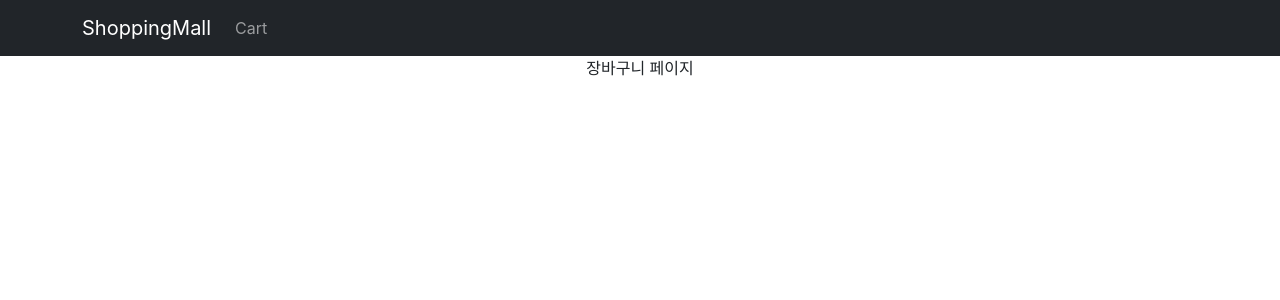
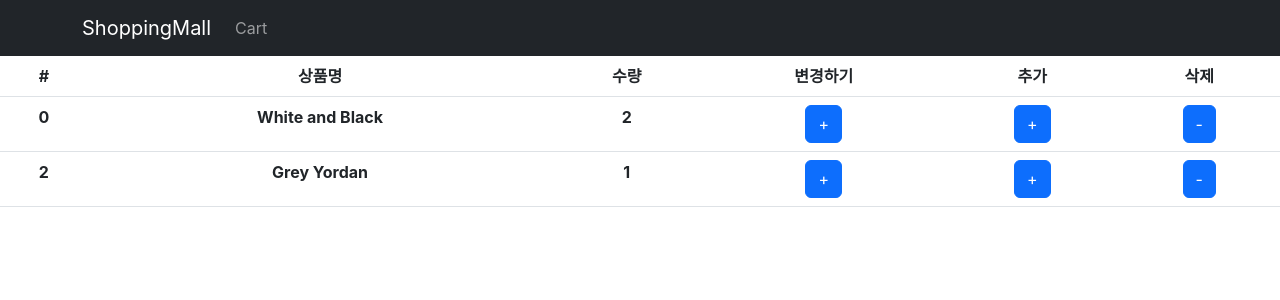
Before and after one commit to lsj0202/Hooks, a React (Create React App) app: page /Cart in a window 1280 px wide. Shown: the top 300 px of the page. Built offline with nearby package versions, Linux system fonts and the light colour scheme.

Commit message:
feat: add Item, remove Item

```diff
--- a/package.json
+++ b/package.json
@@ -3,6 +3,7 @@
   "version": "0.1.0",
   "private": true,
   "dependencies": {
+    "@reduxjs/toolkit": "^1.9.5",
     "@testing-library/jest-dom": "^5.16.5",
     "@testing-library/react": "^13.4.0",
     "@testing-library/user-event": "^13.5.0",
@@ -11,6 +12,7 @@
     "react": "^18.2.0",
     "react-bootstrap": "^2.8.0",
     "react-dom": "^18.2.0",
+    "react-redux": "^8.1.1",
     "react-router-dom": "^6.14.1",
     "react-scripts": "5.0.1",
     "recoil": "^0.7.7",
--- a/src/App.css
+++ b/src/App.css
@@ -43,3 +43,12 @@
     transform: rotate(360deg);
   }
 }
+
+.start{
+  opacity: 0;
+}
+
+.end{
+  opacity: 1;
+  transition: 0.5s ease-in-out;
+}
--- a/src/App.jsx
+++ b/src/App.jsx
@@ -3,6 +3,7 @@ import Header from './components/Header'
 import MainItems from './pages/MainItems'
 import MainSlide from './pages/MainImg'
 import Detail from './pages/Detail'
+import Cart from './pages/Cart'
 import { BrowserRouter, Routes, Route } from 'react-router-dom'
 import React from 'react';
 import {
@@ -26,7 +27,7 @@ function App() {
             </>
           } />
           <Route path='/Cart' element={
-            <div>장바구니 페이지</div>
+            <Cart />
           } />
           <Route path='/detail/:id' element={<Detail />} /> {/* useParams에서 추출 하고자 하는 값은 url 과 같아야한다.*/}
         </Routes>
--- a/src/index.js
+++ b/src/index.js
@@ -2,8 +2,12 @@ import React from 'react';
 import ReactDOM from 'react-dom/client';
 import './index.css';
 import App from './App';
+import { Provider } from "react-redux";
+import store from './store.js'
 
 const root = ReactDOM.createRoot(document.getElementById('root'));
 root.render(
-  <App />
+  <Provider store={store}>
+    <App />
+  </Provider>
 );
--- /dev/null
+++ b/src/pages/Cart.jsx
@@ -0,0 +1,54 @@
+import { Table } from "react-bootstrap";
+import { useDispatch, useSelector } from "react-redux";
+import Button from 'react-bootstrap/Button';
+import { incrementCount, addItem, removeItem} from "../store";
+
+const Cart = () => {
+  const user = useSelector((state) => state.user);
+  const dispatch = useDispatch()
+
+  console.log(user);
+
+  return (
+    <Table>
+      <thead>
+        <tr>
+          <th>#</th>
+          <th>상품명</th>
+          <th>수량</th>
+          <th>변경하기</th>
+          <th>추가</th>
+          <th>삭제</th>
+        </tr>
+      </thead>
+      <tbody>
+        {user.map((ele) => {
+          return (
+            <tr key={ele.id}>
+              <th>{ele.id}</th>
+              <th>{ele.name}</th>
+              <th>{ele.count}</th>
+              <th>
+                <Button onClick={() => {
+                  dispatch(incrementCount(ele.id))
+                }}>+</Button>
+              </th>
+              <th>
+                <Button onClick={() => {
+                  dispatch(addItem({id: 3, name: 'Jordan dunk', count: 0}));
+                }}>+</Button>
+              </th>
+              <th>
+                <Button onClick={() => {
+                  dispatch(removeItem(ele.id));
+                }}>-</Button>
+              </th>
+            </tr>
+          )
+        })}
+      </tbody>
+    </Table>
+  );
+};
+
+export default Cart;
--- a/src/pages/Detail.jsx
+++ b/src/pages/Detail.jsx
@@ -3,35 +3,96 @@ import { useParams } from 'react-router-dom';
 import Alert from 'react-bootstrap/Alert';
 import { useRecoilState, useRecoilValue } from 'recoil';
 import { dataState } from '../recoil/data';
+import Nav from 'react-bootstrap/Nav';
 
 const Detail = () => {
   const atomData = useRecoilValue(dataState);
+  const [fade, setFade] = useState('');
 
   const { id } = useParams();
   const productId = Number(id);
   const [modal, setModal] = useState(true);
+  const [number, setNumber] = useState(0);
 
   useEffect(() => {
     const timer = setTimeout(() => {
       setModal(false);
     }, 2000);
+    const divFade = setTimeout(() => {
+      setFade('end')
+    }, 100)
 
     return () => {
       clearTimeout(timer);
+      clearTimeout(divFade);
     };
   }, []);
 
-  const product = atomData.find((item) => item.id === productId);
+
 
   return (
-    <div>
+    <div className={`start ${fade}`}>
       {modal ? <Alert>2초 이내 구매시 할인</Alert> : null}
-      <div className="col-md-4" key={product.id}>
+      <div className="col-md-4" key={atomData[productId].id}>
         <img src={`https://codingapple1.github.io/shop/shoes${parseInt(id) + 1}.jpg`} alt="img" width="150%" />
-        <h4>{product.title}</h4>
-        <p>{product.content}</p>
-        <p>{product.price}</p>
+        <h4>{atomData[productId].title}</h4>
+        <p>{atomData[productId].content}</p>
+        <p>{atomData[productId].price}</p>
       </div>
+
+      <Nav variant="tabs"  defaultActiveKey="link0">
+        <Nav.Item>
+          <Nav.Link eventKey="link0" onClick={() => {
+            setNumber(0);
+          }}>버튼1</Nav.Link>
+        </Nav.Item>
+        <Nav.Item>
+          <Nav.Link eventKey="link1" onClick={() => {
+            setNumber(1);
+          }}>버튼2</Nav.Link>
+        </Nav.Item>
+        <Nav.Item>
+          <Nav.Link eventKey="link2" onClick={() => {
+            setNumber(2);
+          }}>버튼3</Nav.Link>
+        </Nav.Item>
+      </Nav>
+      <TabContent number={number} atomData={[...atomData]} />
+    </div>
+  );
+};
+
+const TabContent = (props) => {
+  const [fade, setFade] = useState(false);
+  useEffect(() => {
+    const a = setTimeout(() => {
+      setFade('end');
+    }, 100);
+
+    return () => {
+      clearTimeout(a);
+      setFade('');
+    };
+  }, [props.number]);
+
+  return (
+    <div className={`start ${fade}`}>
+      {
+        [ <div>
+            <p>{props.atomData[0].id + 1}</p>
+            <p>{props.atomData[0].title}</p>
+            <p>{props.atomData[0].content}</p>
+          </div>,
+          <div>
+            <p>{props.atomData[1].id + 1}</p>
+            <p>{props.atomData[1].title}</p>
+            <p>{props.atomData[1].content}</p>
+          </div>,
+          <div>
+            <p>{props.atomData[2].id + 1}</p>
+            <p>{props.atomData[2].title}</p>
+            <p>{props.atomData[2].content}</p>
+          </div>][props.number]}
     </div>
   );
 };
--- /dev/null
+++ b/src/store.js
@@ -0,0 +1,32 @@
+import { configureStore, createSlice } from '@reduxjs/toolkit';
+
+const user = createSlice({
+  name: 'user',
+  initialState: [
+    { id: 0, name: 'White and Black', count: 2 },
+    { id: 2, name: 'Grey Yordan', count: 1 }
+  ],
+  reducers: {
+    incrementCount(state, action) {
+      const itemId = action.payload; // 증가시킬 id의 값 전달
+      return state.map((item) =>
+        item.id === itemId ? { ...item, count: item.count + 1 } : item
+      );
+    },
+    addItem(state, action) {
+      state.push(action.payload);
+    },
+    removeItem(state, action) {
+      const ItemId = action.payload;
+      return state.filter((item) => item.id !== ItemId);
+    }
+  }
+});
+
+export const { incrementCount, addItem, removeItem} = user.actions;
+
+export default configureStore({
+  reducer: {
+    user: user.reducer,
+  }
+});
```
Also changed, not shown: 1 other file (tests, documents, lock files or other folders).
